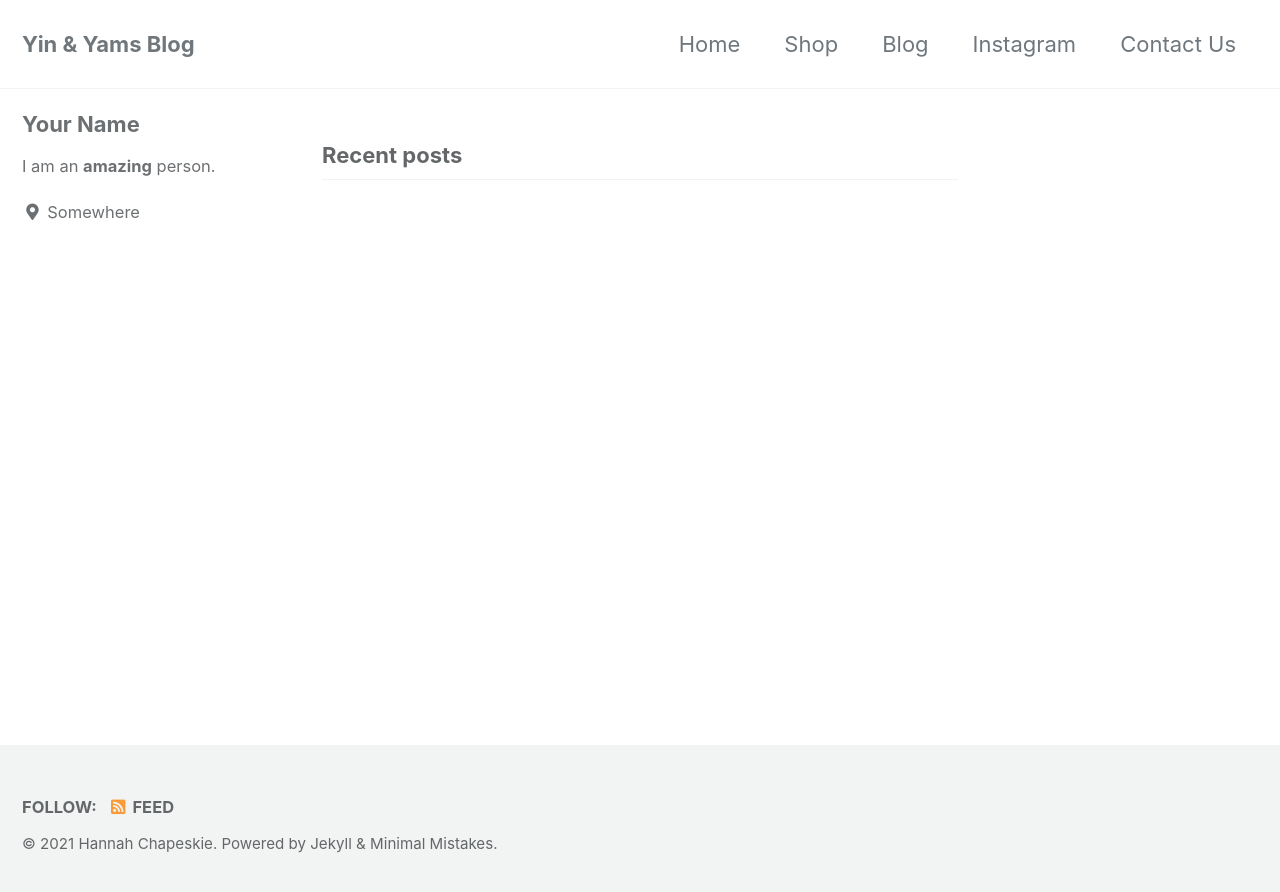
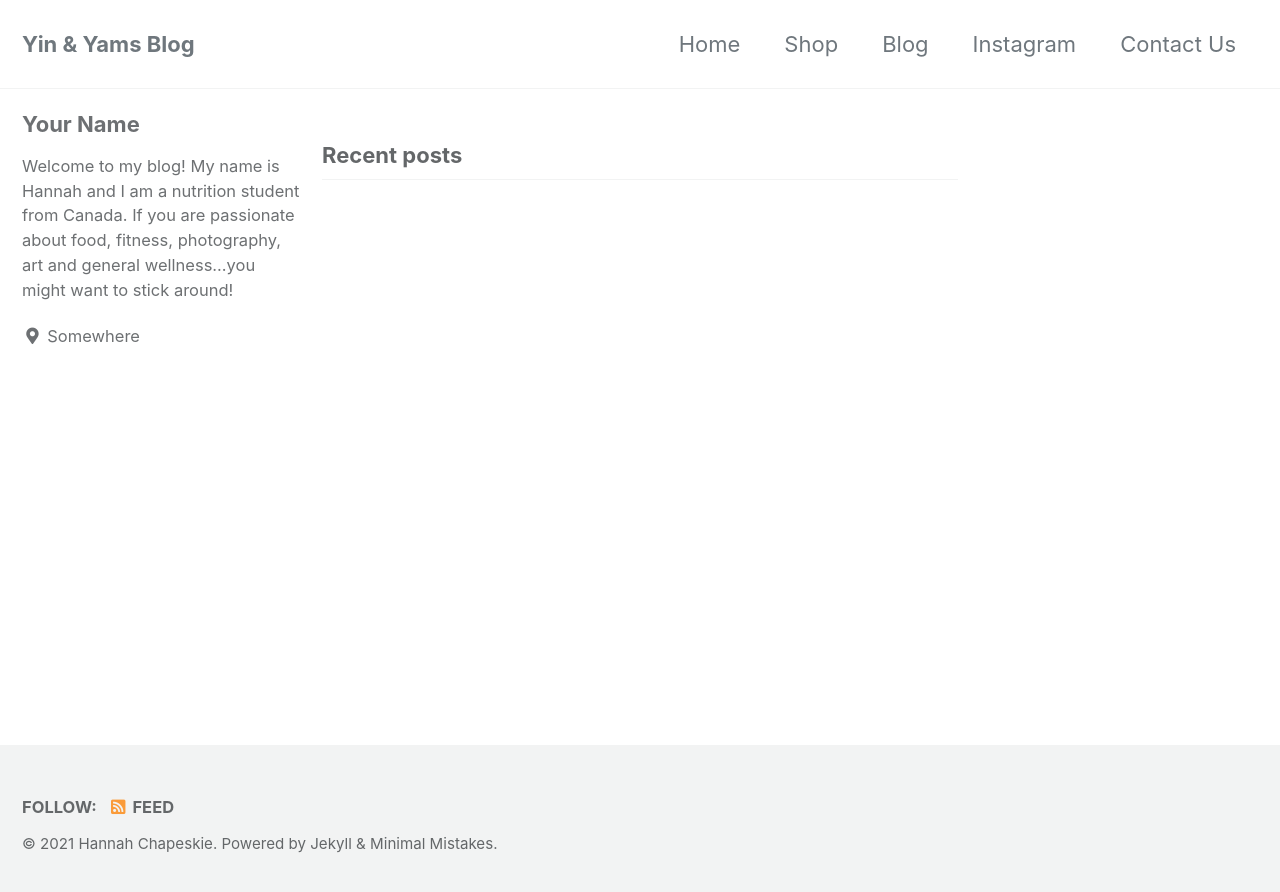
Before and after one commit to dylanbabel/yinandyams, a Jekyll site: the page built from index.html, in a window 1280 px wide. Shown: the top 892 px of the page. Built offline with Jekyll 4.4.1, drawn with Linux system fonts in a browser that asks for light colours; cached includes are drawn as plain includes; the list of posts is cut into pages by our own code.

Commit message:
Update _config.yml

```diff
--- a/_config.yml
+++ b/_config.yml
@@ -95,7 +95,8 @@ analytics:
 author:
   name             : "Your Name"
   avatar           : # path of avatar image, e.g. "/assets/images/bio-photo.jpg"
-  bio              : "I am an **amazing** person."
+  bio              : "Welcome to my blog! My name is Hannah and I am a nutrition student from Canada.
+  If you are passionate about food, fitness, photography, art and general wellness...you might want to stick around!"
   location         : "Somewhere"
   email            :
   links:
```
